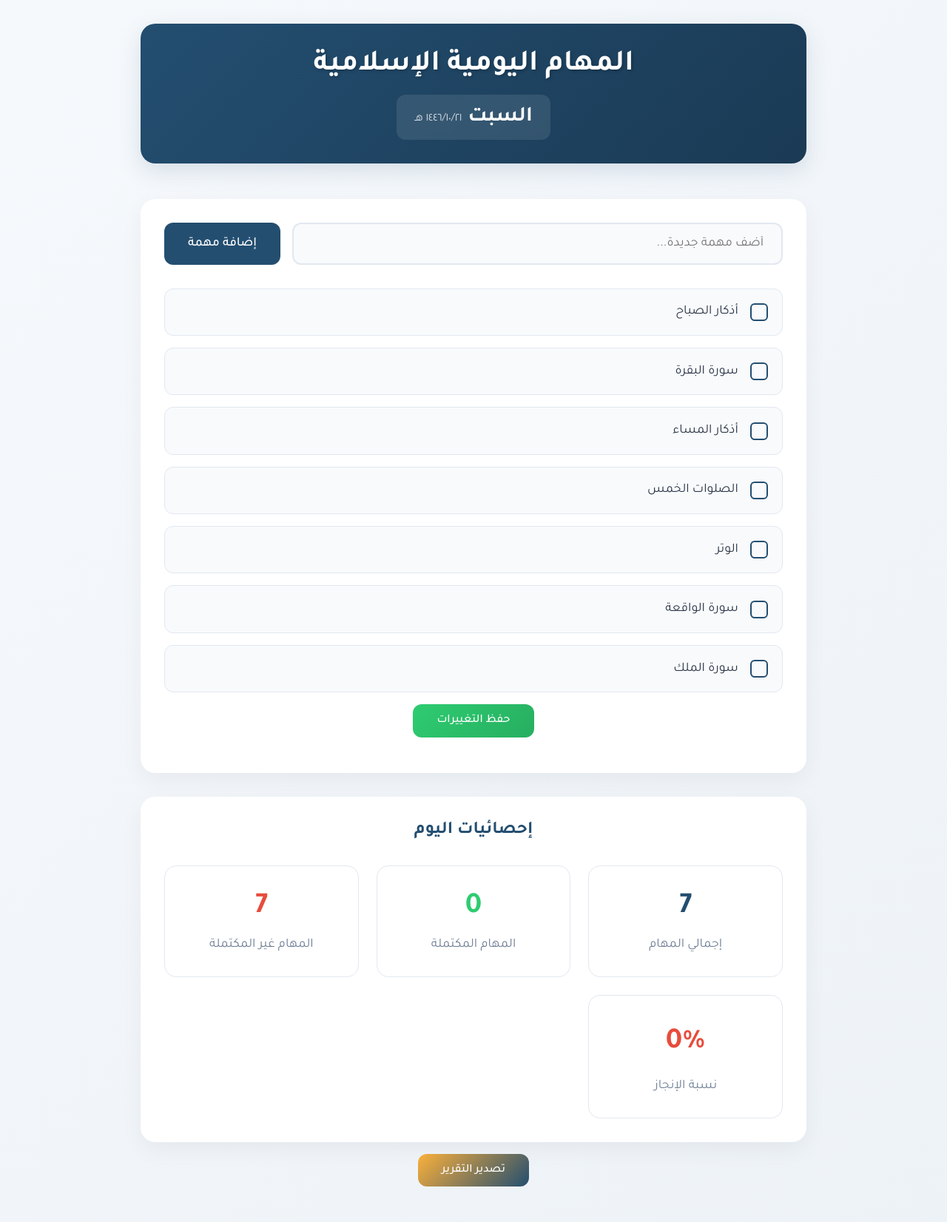
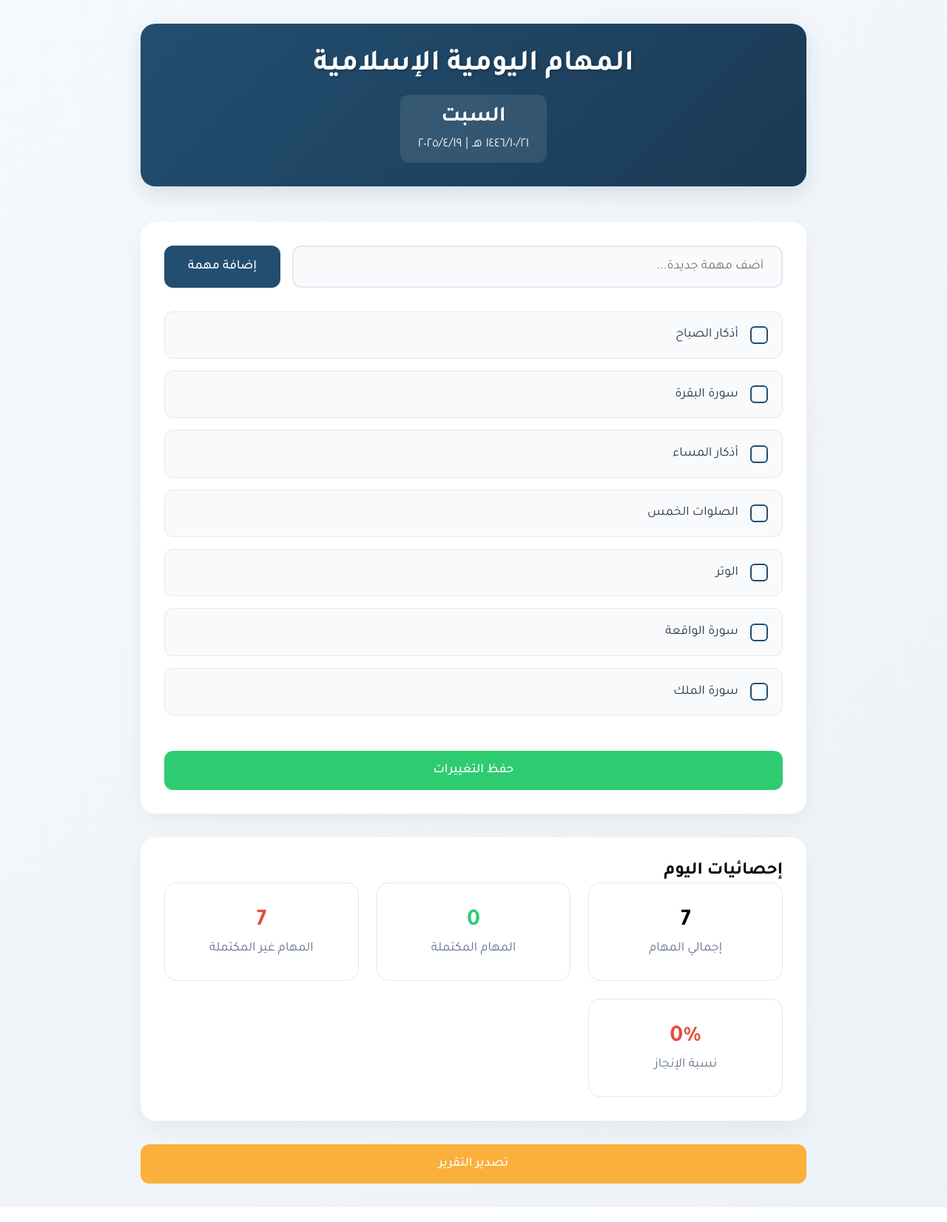
Before and after one commit to ALMUTAZ2/Task-daily, a plain HTML site: page index.html in a window 1280 px wide. Shown: the whole page at 74% size. Drawn offline with nearby package versions, Linux system fonts and the light colour scheme.

Commit message:
Update index.html

```diff
--- a/index.html
+++ b/index.html
@@ -6,6 +6,9 @@
       <title>نظام المهام اليومية الإسلامية</title>
       <script src="https://unpkg.com/xlsx/dist/xlsx.full.min.js"></script>
       <link href="https://fonts.googleapis.com/css2?family=Tajawal:wght@400;500;700&display=swap" rel="stylesheet">
+      <link rel="stylesheet" type="text/css" href="https://cdn.jsdelivr.net/npm/toastify-js/src/toastify.min.css">
+      <script type="text/javascript" src="https://cdn.jsdelivr.net/npm/toastify-js"></script>
+
       <style>
           :root {
               --primary-color: #234E70;
@@ -14,13 +17,6 @@
               --danger-color: #e74c3c;
               --background-color: #f0f2f5;
               --card-color: #ffffff;
-
-              /* ألوان نسبة الإنجاز */
-              --progress-red: #e74c3c;
-              --progress-orange: #e67e22;
-              --progress-yellow: #f1c40f;
-              --progress-light-green: #2ecc71;
-              --progress-dark-green: #27ae60;
           }
 
           * {
@@ -60,7 +56,8 @@
 
           .date-display {
               display: flex;
-              align-items: baseline;
+              flex-direction: column;
+              align-items: center;
               justify-content: center;
               gap: 0.5rem;
               margin-top: 1rem;
@@ -79,8 +76,8 @@
           }
 
           .date-value {
-              font-size: 1rem;
-              color: rgba(255, 255, 255, 0.8);
+              font-size: 1.2rem;
+              color: rgba(255, 255, 255, 0.9);
           }
 
           .container {
@@ -191,14 +188,6 @@
               margin-top: 2rem;
           }
 
-          .stats-title {
-              text-align: center;
-              color: var(--primary-color);
-              margin-bottom: 2rem;
-              font-size: 1.5rem;
-              font-weight: 700;
-          }
-
           .stats-container {
               display: grid;
               grid-template-columns: repeat(auto-fit, minmax(200px, 1fr));
@@ -214,87 +203,71 @@
               transition: all 0.3s ease;
           }
 
-          .stat-item:hover {
-              transform: translateY(-5px);
-              box-shadow: 0 10px 20px rgba(0,0,0,0.1);
+          .stat-number {
+              font-size: 2rem;
+              font-weight: 700;
+              margin-bottom: 0.5rem;
           }
 
-          .stat-number {
-              font-size: 2.5rem;
-              font-weight: 700;
-              margin-bottom: 1rem;
+          /* تعديل ألوان الإحصائيات */
+          .stat-number.completed {
+              color: var(--success-color);
           }
 
-          #completedTasks { color: #2ecc71; }
-          #incompleteTasks { color: #e74c3c; }
-          #totalTasks { color: #234E70; }
+          .stat-number.incomplete {
+              color: var(--danger-color);
+          }
+
+          .completion-rate {
+              font-size: 2rem;
+              font-weight: 700;
+              margin-bottom: 0.5rem;
+          }
 
           .stat-label {
-              color: #718096;
+              color: #64748b;
               font-size: 1.1rem;
           }
 
-          .completion-rate {
-              font-size: 2.5rem;
-              font-weight: 700;
-              margin-bottom: 1rem;
-              transition: all 0.3s ease;
-              position: relative;
-              display: inline-block;
-              padding: 0.5rem 1rem;
-              border-radius: 8px;
-          }
-
-          /* ألوان نسبة الإنجاز */
-          .progress-red { color: var(--progress-red); }
-          .progress-orange { color: var(--progress-orange); }
-          .progress-yellow { color: var(--progress-yellow); }
-          .progress-light-green { color: var(--progress-light-green); }
-          .progress-dark-green { color: var(--progress-dark-green); }
-
-          .completion-rate::after {
-              content: '';
-              position: absolute;
-              bottom: 0;
-              left: 0;
+          .save-btn {
+              background: var(--success-color);
+              margin-top: 2rem;
               width: 100%;
-              height: 3px;
-              border-radius: 3px;
-              background: currentColor;
-              transform: scaleX(0);
-              transform-origin: left;
-              transition: transform 0.3s ease;
-          }
-
-          .completion-rate:hover::after {
-              transform: scaleX(1);
-          }
-
-          .save-btn {
-              background: linear-gradient(135deg, #2ecc71, #27ae60);
-              margin: 1rem auto;
-              padding: 0.8rem 2rem;
-              font-size: 1rem;
-              border-radius: 12px;
-              display: block;
-              width: fit-content;
           }
 
           .export-btn {
-              background: linear-gradient(135deg, var(--secondary-color), var(--primary-color));
-              margin: 1rem auto;
-              padding: 0.8rem 2rem;
-              font-size: 1rem;
-              border-radius: 12px;
-              display: block;
-              width: fit-content;
+              background: var(--secondary-color);
+              margin-top: 2rem;
+              width: 100%;
+          }
+
+          .custom-toast {
+              font-family: 'Tajawal', sans-serif !important;
+              direction: rtl !important;
+          }
+
+          .toast-success {
+              background: linear-gradient(135deg, #2ecc71, #27ae60) !important;
+              border-radius: 12px !important;
+              box-shadow: 0 4px 15px rgba(46, 204, 113, 0.3) !important;
           }
 
           @media (max-width: 768px) {
-              body { padding: 1rem; }
-              .header { padding: 1.5rem; }
-              .header h1 { font-size: 2rem; }
-              .input-container { flex-direction: column; }
+              body {
+                  padding: 1rem;
+              }
+
+              .header h1 {
+                  font-size: 2rem;
+              }
+
+              .input-container {
+                  flex-direction: column;
+              }
+
+              button {
+                  width: 100%;
+              }
           }
       </style>
   </head>
@@ -325,11 +298,11 @@
                       <div class="stat-label">إجمالي المهام</div>
                   </div>
                   <div class="stat-item">
-                      <div class="stat-number" id="completedTasks">0</div>
+                      <div class="stat-number completed" id="completedTasks">0</div>
                       <div class="stat-label">المهام المكتملة</div>
                   </div>
                   <div class="stat-item">
-                      <div class="stat-number" id="incompleteTasks">0</div>
+                      <div class="stat-number incomplete" id="incompleteTasks">0</div>
                       <div class="stat-label">المهام غير المكتملة</div>
                   </div>
                   <div class="stat-item">
@@ -357,23 +330,46 @@
           let taskHistory = {};
           const today = new Date().toISOString().split('T')[0];
 
-          function getProgressColor(rate) {
-              if (rate <= 25) return 'progress-red';
-              if (rate <= 50) return 'progress-orange';
-              if (rate <= 75) return 'progress-yellow';
-              if (rate <= 90) return 'progress-light-green';
-              return 'progress-dark-green';
+          function showNotification(message, type = 'success') {
+              Toastify({
+                  text: message,
+                  duration: 3000,
+                  gravity: "top",
+                  position: "center",
+                  className: `custom-toast toast-${type}`,
+                  style: {
+                      background: type === 'success'
+                          ? "linear-gradient(135deg, #2ecc71, #27ae60)"
+                          : "linear-gradient(135deg, #e74c3c, #c0392b)",
+                      fontSize: "16px",
+                      padding: "15px 25px",
+                      borderRadius: "12px",
+                      boxShadow: type === 'success'
+                          ? "0 4px 15px rgba(46, 204, 113, 0.3)"
+                          : "0 4px 15px rgba(231, 76, 60, 0.3)",
+                  },
+                  onClick: function(){} // إغلاق الإشعار عند النقر عليه
+              }).showToast();
           }
 
           function updateDate() {
               const now = new Date();
-              document.getElementById('dayName').textContent = now.toLocaleDateString('ar-SA', { weekday: 'long' });
-              document.getElementById('gregorianDate').textContent = now.toLocaleDateString('ar-SA', {
+              const dayName = now.toLocaleDateString('ar-SA', { weekday: 'long' });
+              const hijriDate = now.toLocaleDateString('ar-SA', {
                   year: 'numeric',
                   month: 'numeric',
                   day: 'numeric',
-                  calendar: 'islamic'
+                  calendar: 'islamic-umalqura'
               });
+              const gregorianDate = now.toLocaleDateString('ar-SA', {
+                  year: 'numeric',
+                  month: 'numeric',
+                  day: 'numeric',
+                  calendar: 'gregory'
+              });
+
+              document.getElementById('dayName').textContent = dayName;
+              document.getElementById('gregorianDate').textContent = `${hijriDate} | ${gregorianDate}`;
           }
 
           function loadTasks() {
@@ -421,6 +417,7 @@
                   input.value = '';
                   renderTasks();
                   saveTasks();
+                  showNotification('تمت إضافة المهمة بنجاح ✓');
               }
           }
 
@@ -432,19 +429,28 @@
 
           function saveChanges() {
               const now = new Date();
-              const currentDate = now.toISOString().split('T')[0];
-              const currentTime = now.toLocaleTimeString('ar-SA');
-              const hijriDate = new Date().toLocaleDateString('ar-SA', {
+              const currentDate = now.toLocaleDateString('ar-SA', {
                   year: 'numeric',
                   month: 'numeric',
                   day: 'numeric',
-                  calendar: 'islamic'
+                  calendar: 'gregory'
+              });
+
+              const currentTime = now.toLocaleTimeString('ar-SA');
+
+              const hijriDate = now.toLocaleDateString('ar-SA', {
+                  year: 'numeric',
+                  month: 'numeric',
+                  day: 'numeric',
+                  calendar: 'islamic-umalqura'
               });
 
               tasks.forEach(task => {
-                  task.completionDate = currentDate;
-                  task.completionTime = currentTime;
-                  task.hijriDate = hijriDate;
+                  if (task.completed) {
+                      task.completionDate = currentDate;
+                      task.completionTime = currentTime;
+                      task.hijriDate = hijriDate;
+                  }
               });
 
               taskHistory[currentDate] = {
@@ -456,7 +462,7 @@
               localStorage.setItem('tasks', JSON.stringify(tasks));
 
               updateStats();
-              alert('تم حفظ التغييرات بنجاح');
+              showNotification('تم حفظ التغييرات بنجاح ✓');
           }
 
           function renderTasks() {
@@ -488,16 +494,7 @@
 
               const completionRateElement = document.getElementById('completionRate');
               completionRateElement.textContent = `${rate}%`;
-
-              completionRateElement.classList.remove(
-                  'progress-red',
-                  'progress-orange',
-                  'progress-yellow',
-                  'progress-light-green',
-                  'progress-dark-green'
-              );
-
-              completionRateElement.classList.add(getProgressColor(rate));
+              completionRateElement.style.color = rate >= 50 ? '#2ecc71' : '#e74c3c';
           }
 
           function exportToExcel() {
@@ -511,7 +508,7 @@
                           'التاريخ الهجري': dayData.hijriDate,
                           'التاريخ الميلادي': date,
                           'المهمة': task.text,
-                          'الحالة': task.completed ? '✓ مكتملة' : '✗ غير مكتملة',
+                          'الحالة': task.completed ? '✓ ' : '✗ ',
                           'النوع': task.isDefault ? 'أساسية' : 'مخصصة',
                           'وقت التحديث': task.completionTime || '-'
                       });
@@ -532,6 +529,7 @@
 
               XLSX.utils.book_append_sheet(wb, ws, "سجل المهام");
               XLSX.writeFile(wb, `سجل_المهام_الكامل.xlsx`);
+              showNotification('تم تصدير التقرير بنجاح ✓');
           }
 
           document.getElementById('newTask').addEventListener('keypress', function(e) {
@@ -540,6 +538,7 @@
               }
           });
 
+          // تشغيل التطبيق
           updateDate();
           loadTasks();
       </script>
```
